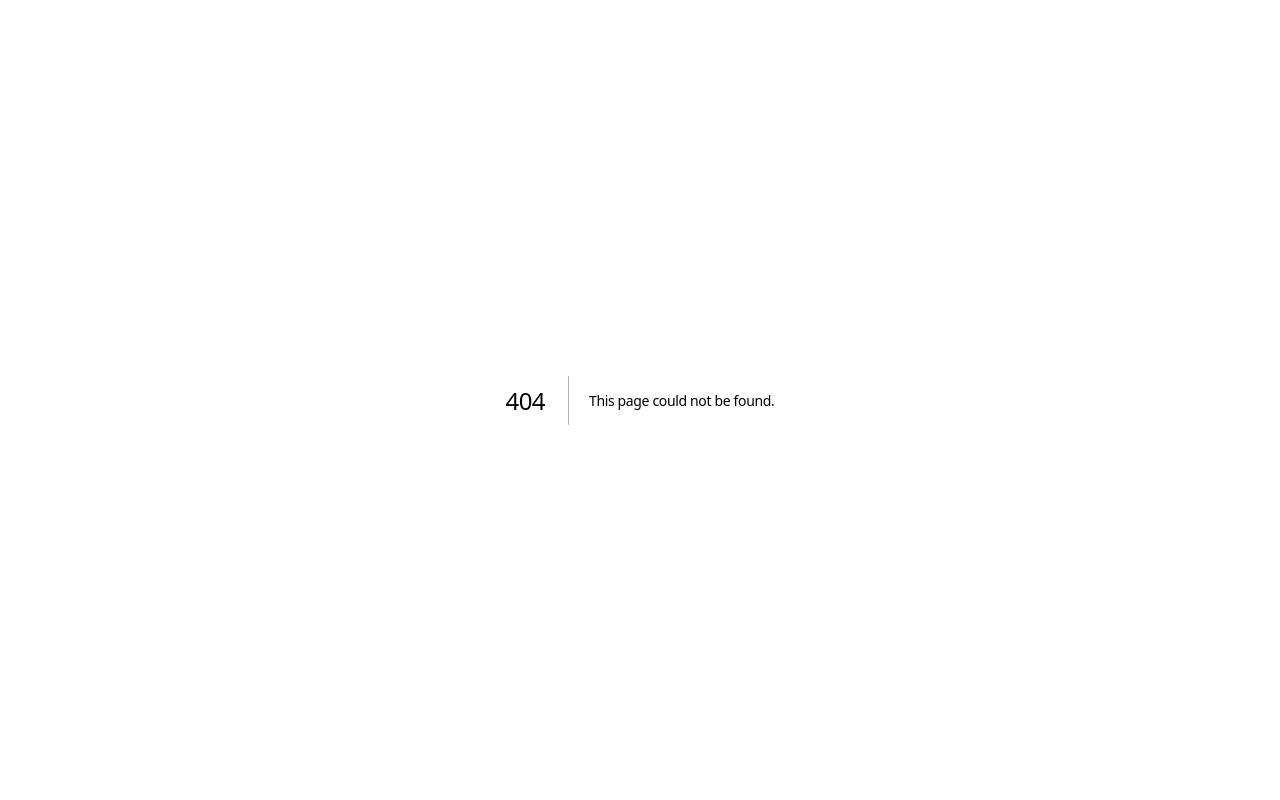
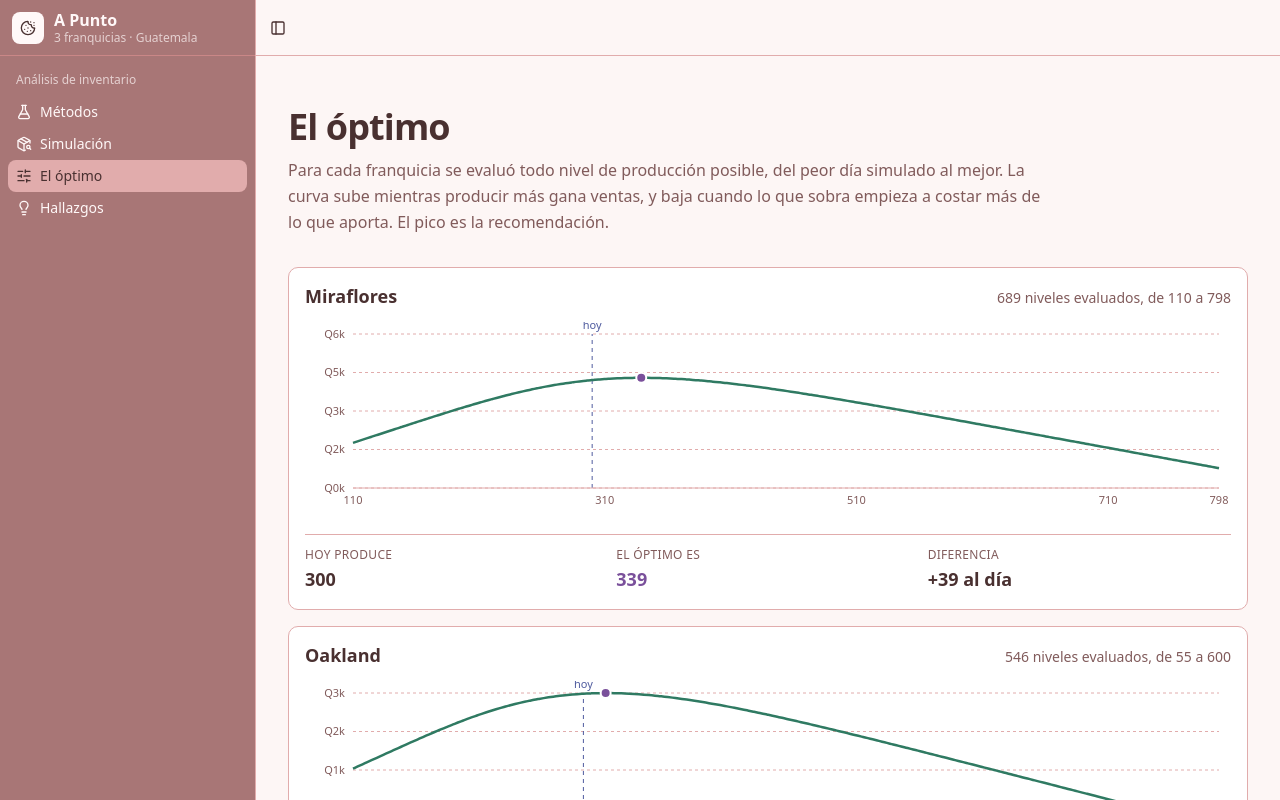
Before and after one commit to PeDro0210AVI/Project-1-Simulation, a Next.js app in the folder web/: page /optimo in a window 1280 px wide. Before the commit this address had no page. Shown: the top 800 px of the page. Built offline with nearby package versions, Linux system fonts and the light colour scheme.

Commit message:
feat: contraste seleccion optimo

```diff
--- /dev/null
+++ b/web/src/app/(dashboard)/optimo/page.tsx
@@ -0,0 +1,24 @@
+import simulationData from "../../../../public/data/simulacion.json";
+import type { Simulacion } from "@/lib/tipos";
+import { CurvaGanancia } from "@/features/optimo/components/CurvaGanancia";
+const datos = simulationData as Simulacion;
+export default function OptimoPage() {
+  return (
+    <div className="flex flex-col gap-8">
+      <div className="flex flex-col gap-2">
+        <h1>El óptimo</h1>
+        <p className="max-w-3xl text-muted-foreground">
+          Para cada franquicia se evaluó todo nivel de producción posible, del
+          peor día simulado al mejor. La curva sube mientras producir más gana
+          ventas, y baja cuando lo que sobra empieza a costar más de lo que
+          aporta. El pico es la recomendación.
+        </p>
+      </div>
+      <div className="flex flex-col gap-4">
+        {datos.franquicias.map((franquicia) => (
+          <CurvaGanancia key={franquicia.id} franquicia={franquicia} />
+        ))}
+      </div>
+    </div>
+  );
+}
--- a/web/src/app/(dashboard)/simulacion-ajustada/page.tsx
+++ /dev/null
@@ -1,4 +0,0 @@
-import { DashboardScreen } from "@/components/dashboard-screen";
-export default function SimulacionAjustadaPage() {
-  return <DashboardScreen screen="ajustada" />;
-}
--- a/web/src/app/(dashboard)/simulacion-base/page.tsx
+++ b/web/src/app/(dashboard)/simulacion/page.tsx
@@ -2,7 +2,7 @@ import simulationData from "../../../../public/data/simulacion.json";
 import type { Simulacion } from "@/lib/tipos";
 import { SimulacionAnimada } from "@/features/simulacion/components/SimulacionAnimada";
 const datos = simulationData as Simulacion;
-export default function SimulacionBasePage() {
+export default function SimulacionPage() {
   return (
     <div className="flex flex-col gap-8">
       <div className="flex flex-col gap-2">
--- a/web/src/components/app-sidebar.tsx
+++ b/web/src/components/app-sidebar.tsx
@@ -22,12 +22,8 @@ import {
 } from "@/components/ui/sidebar";
 const secciones = [
   { href: "/metodos", label: "Métodos", icon: FlaskConical },
-  { href: "/simulacion-base", label: "Simulación base", icon: PackageSearch },
-  {
-    href: "/simulacion-ajustada",
-    label: "Simulación ajustada",
-    icon: SlidersHorizontal,
-  },
+  { href: "/simulacion", label: "Simulación", icon: PackageSearch },
+  { href: "/optimo", label: "El óptimo", icon: SlidersHorizontal },
   { href: "/hallazgos", label: "Hallazgos", icon: Lightbulb },
 ];
 export function AppSidebar() {
--- a/web/src/components/dashboard-screen.tsx
+++ b/web/src/components/dashboard-screen.tsx
@@ -34,7 +34,7 @@ const currency = new Intl.NumberFormat("es-GT", {
 export function DashboardScreen({
   screen,
 }: {
-  screen: "metodos" | "base" | "ajustada" | "hallazgos";
+  screen: "metodos" | "base" | "optimo" | "hallazgos";
 }) {
   const content = {
     metodos: [
@@ -45,9 +45,9 @@ export function DashboardScreen({
       "Simulación base",
       "Política actual supuesta del cliente, por franquicia.",
     ],
-    ajustada: [
-      "Simulación ajustada",
-      "Nivel de producción que maximiza la ganancia esperada.",
+    optimo: [
+      "El óptimo",
+      "De dónde sale el nivel de producción que maximiza la ganancia esperada.",
     ],
     hallazgos: [
       "Hallazgos",
@@ -72,7 +72,7 @@ export function DashboardScreen({
       )}
       {screen === "metodos" && <Methods />}
       {screen === "base" && <PolicyTable policy="base" />}
-      {screen === "ajustada" && <PolicyTable policy="optima" />}
+      {screen === "optimo" && <PolicyTable policy="optima" />}
       {screen === "hallazgos" && <Findings />}
     </div>
   );
--- /dev/null
+++ b/web/src/features/optimo/components/CurvaGanancia.tsx
@@ -0,0 +1,149 @@
+"use client";
+import { useMemo } from "react";
+import {
+  CartesianGrid,
+  Line,
+  LineChart,
+  ReferenceDot,
+  ReferenceLine,
+  ResponsiveContainer,
+  Tooltip,
+  XAxis,
+  YAxis,
+} from "recharts";
+import type { Franquicia } from "@/lib/tipos";
+const quetzales = new Intl.NumberFormat("es-GT", {
+  style: "currency",
+  currency: "GTQ",
+  maximumFractionDigits: 0,
+});
+const enteros = new Intl.NumberFormat("es-GT");
+/**
+ * La curva del Newsvendor de una franquicia: ganancia esperada contra nivel de
+ * produccion, con el pico marcado.
+ *
+ * Una por franquicia y no las tres superpuestas: los rangos no coinciden
+ * (Miraflores barre 110-798, UVG 185-1154) y las escalas de ganancia tampoco,
+ * asi que compartir ejes las volveria ilegibles.
+ */
+export function CurvaGanancia({ franquicia }: { franquicia: Franquicia }) {
+  const { barrido, politica_base: base, politica_optima: optima } = franquicia;
+  // El barrido trae cientos de puntos y la curva es suave: se muestrea para
+  // dibujar, conservando siempre el optimo y los extremos.
+  const puntos = useMemo(() => {
+    const paso = Math.max(1, Math.floor(barrido.length / 180));
+    const muestra = barrido.filter(
+      (punto, indice) =>
+        indice % paso === 0 ||
+        indice === barrido.length - 1 ||
+        punto.produccion === optima.produccion ||
+        punto.produccion === base.produccion,
+    );
+    return muestra.map((punto) => ({
+      produccion: punto.produccion,
+      ganancia: Math.round(punto.ganancia),
+    }));
+  }, [barrido, optima.produccion, base.produccion]);
+  const diferencia = optima.produccion - base.produccion;
+  return (
+    <div className="flex flex-col gap-3 rounded-lg border bg-card p-4">
+      <div className="flex flex-wrap items-baseline justify-between gap-2">
+        <h3 className="font-semibold">{franquicia.nombre}</h3>
+        <p className="numeric text-sm text-muted-foreground">
+          {enteros.format(barrido.length)} niveles evaluados, de{" "}
+          {enteros.format(barrido[0].produccion)} a{" "}
+          {enteros.format(barrido[barrido.length - 1].produccion)}
+        </p>
+      </div>
+      <ResponsiveContainer width="100%" height={200}>
+        <LineChart data={puntos} margin={{ top: 12, right: 12, bottom: 4, left: 4 }}>
+          <CartesianGrid strokeDasharray="3 3" stroke="var(--border)" vertical={false} />
+          <XAxis
+            dataKey="produccion"
+            type="number"
+            domain={["dataMin", "dataMax"]}
+            tick={{ fontSize: 11, fill: "var(--muted-foreground)" }}
+            tickLine={false}
+            axisLine={{ stroke: "var(--border)" }}
+          />
+          <YAxis
+            tickFormatter={(valor: number) => `Q${Math.round(valor / 1000)}k`}
+            tick={{ fontSize: 11, fill: "var(--muted-foreground)" }}
+            tickLine={false}
+            axisLine={false}
+            width={44}
+          />
+          <Tooltip
+            formatter={(valor) => [
+              typeof valor === "number" ? quetzales.format(valor) : "",
+              "Ganancia diaria",
+            ]}
+            labelFormatter={(etiqueta) => `Producir ${enteros.format(Number(etiqueta))}`}
+            contentStyle={{
+              background: "var(--card)",
+              border: "1px solid var(--border)",
+              borderRadius: 8,
+              fontSize: 12,
+            }}
+          />
+          <ReferenceLine
+            x={base.produccion}
+            stroke="var(--policy-base)"
+            strokeDasharray="4 4"
+            label={{ value: "hoy", position: "top", fontSize: 11, fill: "var(--policy-base)" }}
+          />
+          <Line
+            type="monotone"
+            dataKey="ganancia"
+            stroke="var(--profit)"
+            strokeWidth={2.5}
+            dot={false}
+            isAnimationActive={false}
+          />
+          <ReferenceDot
+            x={optima.produccion}
+            y={Math.round(optima.ganancia)}
+            r={5}
+            fill="var(--policy-optimal)"
+            stroke="var(--card)"
+            strokeWidth={2}
+          />
+        </LineChart>
+      </ResponsiveContainer>
+      <div className="grid gap-2 border-t pt-3 sm:grid-cols-3">
+        <Dato etiqueta="Hoy produce" valor={enteros.format(base.produccion)} />
+        <Dato
+          etiqueta="El óptimo es"
+          valor={enteros.format(optima.produccion)}
+          destacado
+        />
+        <Dato
+          etiqueta="Diferencia"
+          valor={`${diferencia > 0 ? "+" : ""}${enteros.format(diferencia)} al día`}
+        />
+      </div>
+    </div>
+  );
+}
+function Dato({
+  etiqueta,
+  valor,
+  destacado = false,
+}: {
+  etiqueta: string;
+  valor: string;
+  destacado?: boolean;
+}) {
+  return (
+    <div className="flex items-baseline justify-between gap-2 sm:flex-col sm:items-start sm:gap-0.5">
+      <span className="text-xs uppercase tracking-wide text-muted-foreground">
+        {etiqueta}
+      </span>
+      <span
+        className={`numeric text-lg font-semibold ${destacado ? "text-policy-optimal" : ""}`}
+      >
+        {valor}
+      </span>
+    </div>
+  );
+}
```
